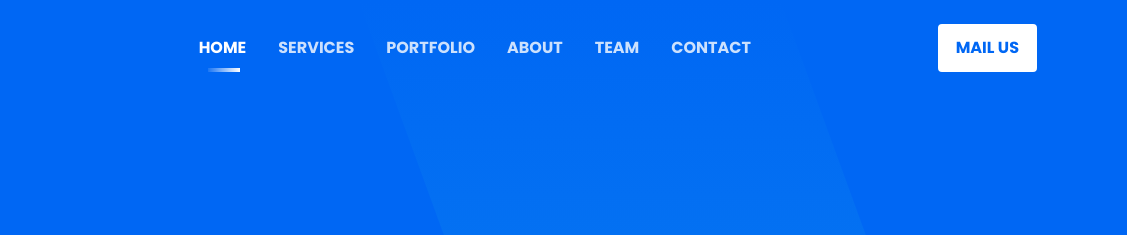
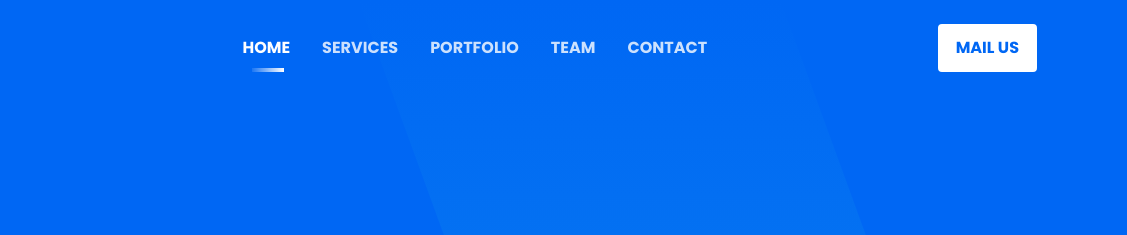
Before and after one commit to rishabhgawai123/SHM, a plain HTML site: page index.html in a window 1280 px wide. Shown: the top 235 px of the page, 153-1280 px from the left. Drawn offline with Linux system fonts and the light colour scheme.

Commit message:
Add files via upload

```diff
--- a/index.html
+++ b/index.html
@@ -84,7 +84,7 @@
                                 <li class="nav-item"><a class="page-scroll" href="#services">Services</a></li>
                                 <li class="nav-item"><a class="page-scroll" href="#portfolio">Portfolio</a></li>
 
-                                <li class="nav-item"><a class="page-scroll" href="#about">About</a></li>
+
                                 <li class="nav-item"><a class="page-scroll" href="#team">Team</a></li>
                                 <li class="nav-item"><a class="page-scroll" href="#contact">Contact</a></li>
                             </ul>
```
